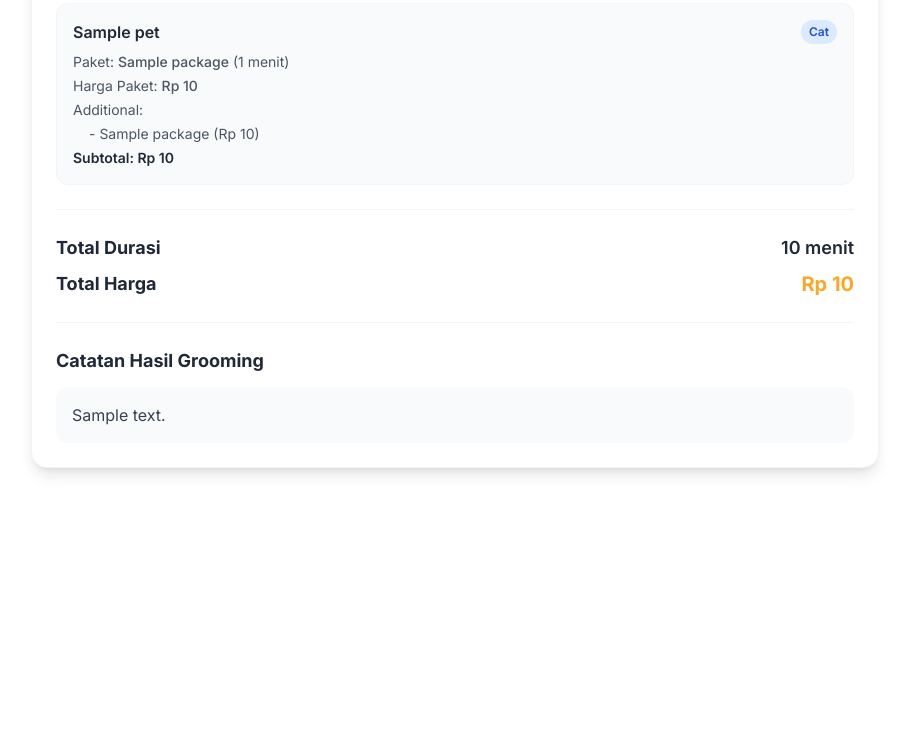
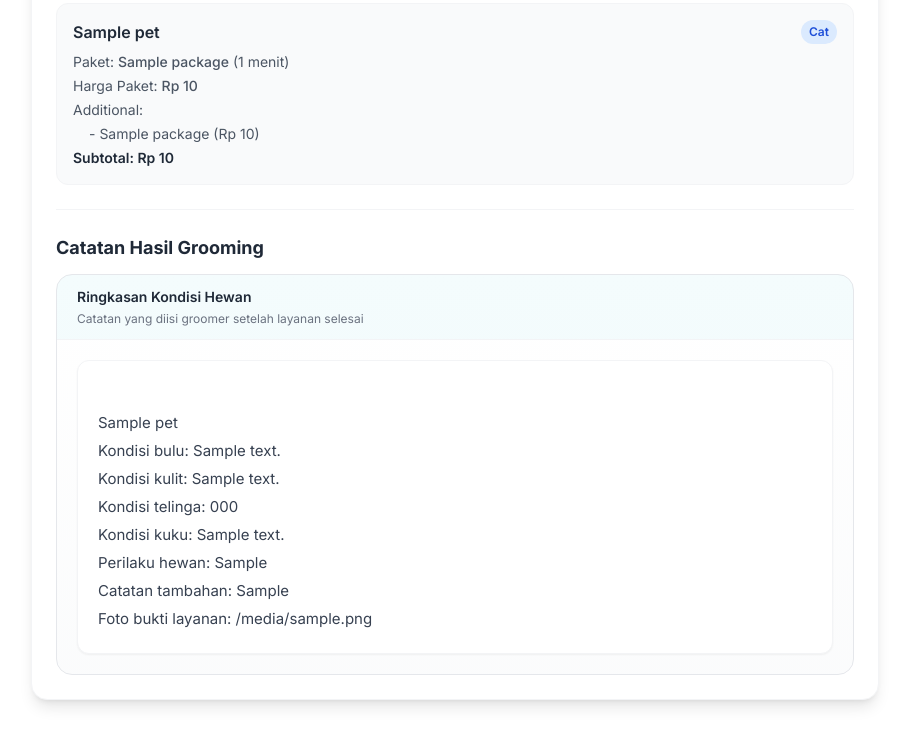
Before and after one commit to abbytamp/pitpet, a Django app: page /booking/history/1/ in a window 1280 px wide. Shown: the part 771-1503 px from the top of the page, without its empty margins (185-1094 px from the left). Before the commit the page ends 1246 px from the top, so only its background shows below. Run offline with Django 4.2, Linux system fonts and the light colour scheme; a user stored in the database is signed in; tables that the repository leaves empty hold one stand-in row (values such as "Sample post"); some libraries are stand-ins or nearby versions.

Commit message:
added grooming notes to booking history detail

```diff
--- a/booking/templates/booking/history_detail.html
+++ b/booking/templates/booking/history_detail.html
@@ -95,24 +95,27 @@
             </div>
 
             <div class="border-t border-gray-100 pt-4 sm:pt-6">
-                <div class="flex justify-between items-center">
-                    <h3 class="text-base sm:text-lg font-bold text-gray-800">Total Durasi</h3>
-                    <p class="text-base sm:text-lg font-semibold text-gray-800">{{ total_durasi }} menit</p>
-                </div>
-                <div class="flex justify-between items-center mt-2">
-                    <h3 class="text-base sm:text-lg font-bold text-gray-800">Total Harga</h3>
-                    <p class="text-lg sm:text-xl font-bold text-[#F9A828]">
-                        Rp {{ total_harga|floatformat:0 }}
-                    </p>
-                </div>
-            </div>
+                <h3 class="text-base sm:text-lg font-bold text-gray-800 mb-3">Catatan Hasil Grooming</h3>
 
-            <div class="border-t border-gray-100 pt-4 sm:pt-6">
-                <h3 class="text-base sm:text-lg font-bold text-gray-800 mb-2 sm:mb-3">Catatan Hasil Grooming</h3>
-                <div class="bg-gray-50 rounded-xl p-3 sm:p-4">
-                    <p class="text-gray-700 text-sm sm:text-base {% if grooming_notes == 'belum tersedia' %}text-gray-400 italic{% endif %}">
-                        {{ grooming_notes }}
-                    </p>
+                <div class="rounded-2xl border border-gray-200 bg-gradient-to-b from-white to-gray-50/70 overflow-hidden">
+                    <div class="px-4 sm:px-5 py-3 border-b border-gray-100 bg-[#34C1D4]/5">
+                        <p class="text-sm font-semibold text-gray-800">Ringkasan Kondisi Hewan</p>
+                        <p class="text-xs text-gray-500 mt-1">Catatan yang diisi groomer setelah layanan selesai</p>
+                    </div>
+
+                    <div class="p-4 sm:p-5">
+                        {% if grooming_notes == 'belum tersedia' %}
+                        <div class="rounded-xl border border-dashed border-gray-300 bg-white p-4 text-sm text-gray-400 italic">
+                            {{ grooming_notes }}
+                        </div>
+                        {% else %}
+                        <div class="rounded-xl border border-gray-100 bg-white p-4 sm:p-5 shadow-sm">
+                            <div class="text-sm sm:text-[15px] leading-7 text-gray-700 whitespace-pre-line break-words">
+                                {{ grooming_notes }}
+                            </div>
+                        </div>
+                        {% endif %}
+                    </div>
                 </div>
             </div>
         </div>
--- a/booking/views.py
+++ b/booking/views.py
@@ -251,11 +251,14 @@ def staff_booking_detail(request, booking_id):
         "total_harga": f"{booking.total_harga:,.0f}".replace(",", "."),
         "pet_items": pet_items,
         "can_cancel": booking.status == Booking.Status.SCHEDULED,
+        "can_mark_paid": (
+            booking.payment_status == Booking.PaymentStatus.UNPAID
+            and booking.status == Booking.Status.SERVICE_COMPLETED
+        ),
         "grooming_notes": grooming_notes,
     }
 
     return render(request, "booking/staff_booking_detail.html", context)
-
 
 # Calculate size label (nanti ganti dengan defined method di model pet)
 def _get_pet_size_label(pet):
@@ -904,14 +907,27 @@ def booking_history_detail(request, booking_id):
     if not _is_customer(request.user):
         return redirect("login")
 
+    from groomer_jobs.models import GroomingServiceForm
+
     booking = get_object_or_404(
         Booking.objects.select_related("customer", "groomer", "groomer__user")
-        .prefetch_related("items__pet", "items__package", "items__additionals__additional"),
+        .prefetch_related(
+            "items__pet",
+            "items__package",
+            "items__additionals__additional",
+        ),
         id=booking_id,
         customer=request.user,
     )
 
+    grooming_forms = {
+        form.booking_item_id: form
+        for form in GroomingServiceForm.objects.filter(booking_item__booking=booking)
+    }
+
     pet_items = []
+    grooming_notes_parts = []
+
     for item in booking.items.all():
         additionals = []
         for additional in item.additionals.all():
@@ -919,6 +935,8 @@ def booking_history_detail(request, booking_id):
                 "name": additional.additional.name,
                 "harga": additional.harga,
             })
+
+        grooming_form = grooming_forms.get(item.id)
 
         pet_items.append({
             "pet_name": item.pet.name,
@@ -930,7 +948,25 @@ def booking_history_detail(request, booking_id):
             "subtotal": item.subtotal,
         })
 
-    grooming_notes = booking.grooming_notes if booking.grooming_notes else "belum tersedia"
+        if grooming_form:
+            note_lines = [
+                f"{item.pet.name}",
+                f"Kondisi bulu: {grooming_form.kondisi_bulu}",
+                f"Kondisi kulit: {grooming_form.kondisi_kulit}",
+                f"Kondisi telinga: {grooming_form.kondisi_telinga}",
+                f"Kondisi kuku: {grooming_form.kondisi_kuku}",
+                f"Perilaku hewan: {grooming_form.perilaku_hewan}",
+            ]
+
+            if grooming_form.catatan_tambahan:
+                note_lines.append(f"Catatan tambahan: {grooming_form.catatan_tambahan}")
+
+            if grooming_form.foto_bukti_layanan:
+                note_lines.append(f"Foto bukti layanan: {grooming_form.foto_bukti_layanan.url}")
+
+            grooming_notes_parts.append("\n".join(note_lines))
+
+    grooming_notes = "\n\n".join(grooming_notes_parts) if grooming_notes_parts else "belum tersedia"
 
     context = {
         "booking": booking,
@@ -948,7 +984,6 @@ def booking_history_detail(request, booking_id):
     }
 
     return render(request, "booking/history_detail.html", context)
-
 
 @login_required
 def staff_booking_history_all(request):
@@ -1020,13 +1055,26 @@ def staff_booking_history_detail(request, booking_id):
     if not request.user.is_authenticated or request.user.role != User.Role.STAFF:
         return HttpResponseForbidden("403 Forbidden: hanya staff operasional yang dapat mengakses halaman ini.")
 
+    from groomer_jobs.models import GroomingServiceForm
+
     booking = get_object_or_404(
         Booking.objects.select_related("customer", "groomer", "groomer__user")
-        .prefetch_related("items__pet", "items__package", "items__additionals__additional"),
+        .prefetch_related(
+            "items__pet",
+            "items__package",
+            "items__additionals__additional",
+        ),
         id=booking_id,
     )
 
+    grooming_forms = {
+        form.booking_item_id: form
+        for form in GroomingServiceForm.objects.filter(booking_item__booking=booking)
+    }
+
     pet_items = []
+    grooming_notes_parts = []
+
     for item in booking.items.all():
         additionals = []
         for additional in item.additionals.all():
@@ -1034,6 +1082,8 @@ def staff_booking_history_detail(request, booking_id):
                 "name": additional.additional.name,
                 "harga": additional.harga,
             })
+
+        grooming_form = grooming_forms.get(item.id)
 
         pet_items.append({
             "pet_name": item.pet.name,
@@ -1045,7 +1095,25 @@ def staff_booking_history_detail(request, booking_id):
             "subtotal": item.subtotal,
         })
 
-    grooming_notes = booking.grooming_notes if booking.grooming_notes else "belum tersedia"
+        if grooming_form:
+            note_lines = [
+                f"{item.pet.name}",
+                f"Kondisi bulu: {grooming_form.kondisi_bulu}",
+                f"Kondisi kulit: {grooming_form.kondisi_kulit}",
+                f"Kondisi telinga: {grooming_form.kondisi_telinga}",
+                f"Kondisi kuku: {grooming_form.kondisi_kuku}",
+                f"Perilaku hewan: {grooming_form.perilaku_hewan}",
+            ]
+
+            if grooming_form.catatan_tambahan:
+                note_lines.append(f"Catatan tambahan: {grooming_form.catatan_tambahan}")
+
+            if grooming_form.foto_bukti_layanan:
+                note_lines.append(f"Foto bukti layanan: {grooming_form.foto_bukti_layanan.url}")
+
+            grooming_notes_parts.append("\n".join(note_lines))
+
+    grooming_notes = "\n\n".join(grooming_notes_parts) if grooming_notes_parts else "belum tersedia"
 
     context = {
         "booking": booking,
```
Also changed, not shown: booking/templates/booking/staff_booking_history_detail.html (+18 -5 lines).
